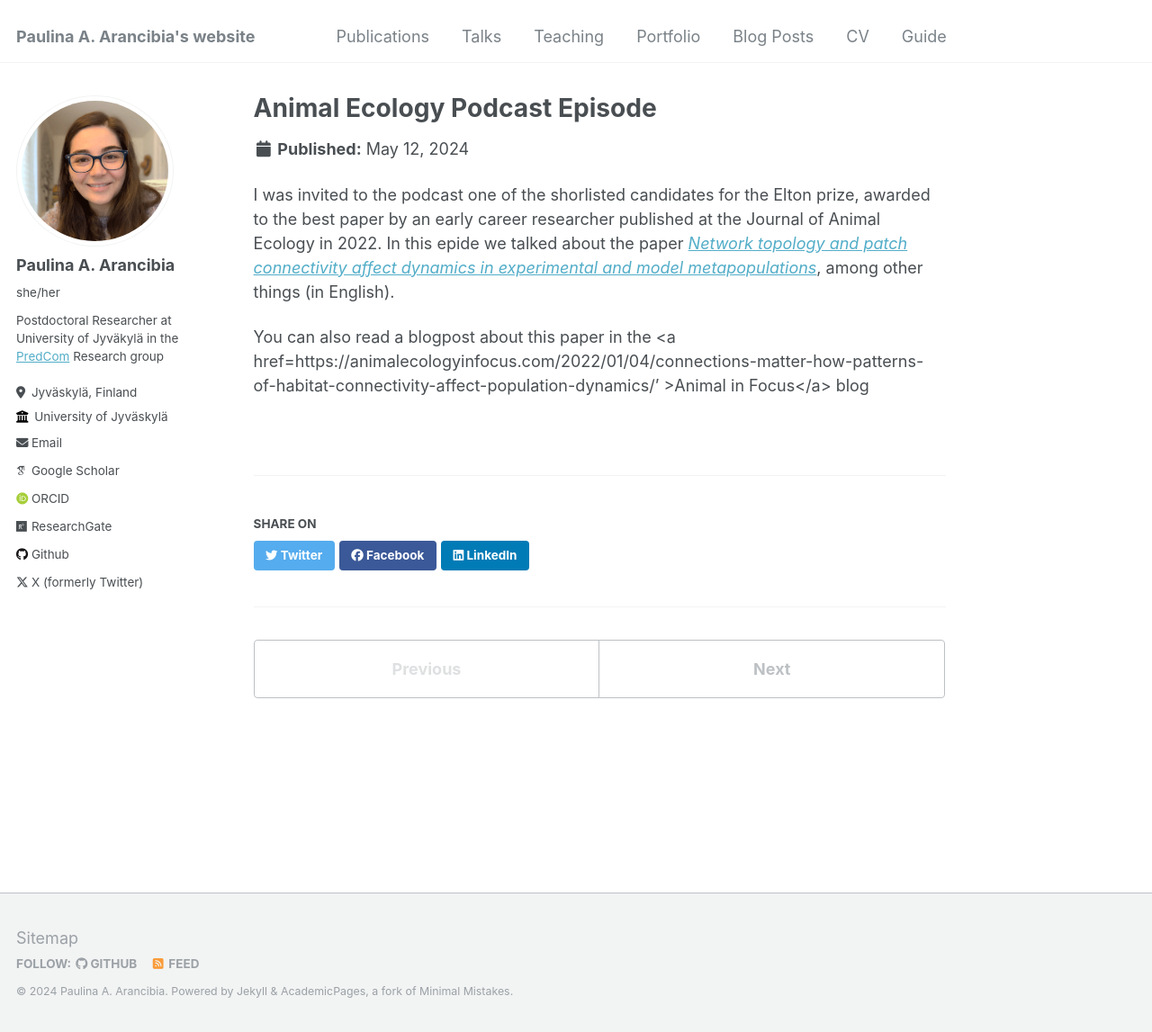
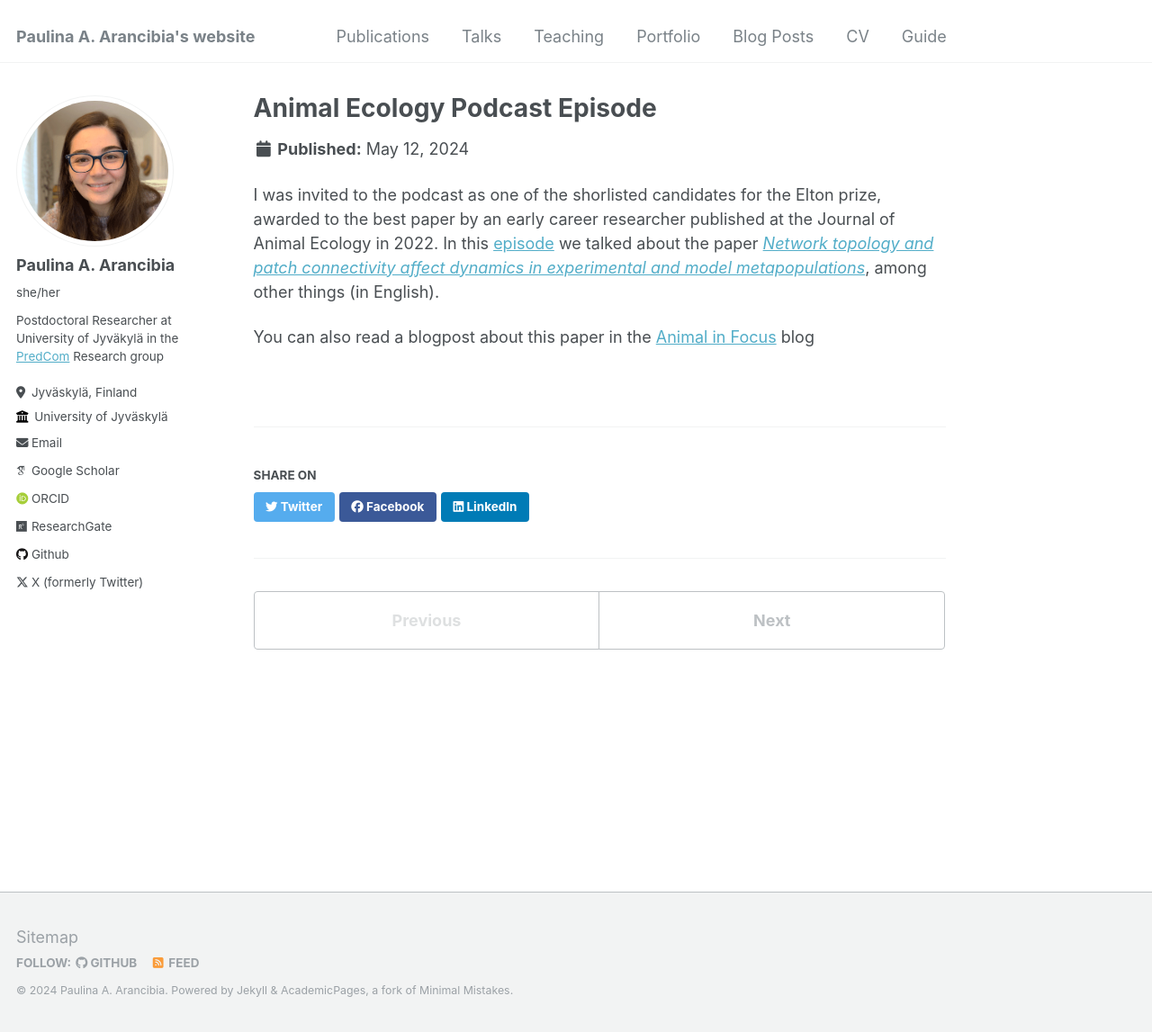
Before and after one commit to parancibia/parancibia.github.io, a Jekyll site: the page built from _portfolio/Elton_prize_podcast-1.md, in a window 1280 px wide and 1147 px high. Shown: the whole window at 90% size. Built offline with Jekyll 4.4.1, drawn with Linux system fonts in a browser that asks for light colours; some web fonts are replaced.

Commit message:
update elton prize podcast

```diff
--- a/_portfolio/Elton_prize_podcast-1.md
+++ b/_portfolio/Elton_prize_podcast-1.md
@@ -1,9 +1,9 @@
 ---
 title: "Animal Ecology Podcast Episode"
-excerpt: "Connections Matter: How Patterns of Habitat Connectivity Affect Population Dynamics  <a href=https://open.spotify.com/episode/4B8WVMHMBMzsuCspiJI6g8?si=ATT9MnHdSf6y07XFWmTBtw'> <br/><img src='/images/Elton_prize_podcast.png'> </a>"
+excerpt: "Connections Matter: How Patterns of Habitat Connectivity Affect Population Dynamics"
 collection: portfolio
 ---
 
-I was invited to the podcast one of the shorlisted candidates for the Elton prize, awarded to the best paper by an early career researcher published at the Journal of Animal Ecology in 2022. In this epide we talked about the paper <a href='https://besjournals.onlinelibrary.wiley.com/doi/epdf/10.1111/1365-2656.13647'> *Network topology and patch connectivity affect dynamics in experimental and model metapopulations*</a>, among other things (in English).
+I was invited to the podcast as one of the shorlisted candidates for the Elton prize, awarded to the best paper by an early career researcher published at the Journal of Animal Ecology in 2022. In this <a href='https://open.spotify.com/episode/4B8WVMHMBMzsuCspiJI6g8?si=ATT9MnHdSf6y07XFWmTBtw'> episode</a> we talked about the paper <a href='https://besjournals.onlinelibrary.wiley.com/doi/epdf/10.1111/1365-2656.13647'> *Network topology and patch connectivity affect dynamics in experimental and model metapopulations*</a>, among other things (in English).
 
-You can also read a blogpost about this paper in the  <a href=https://animalecologyinfocus.com/2022/01/04/connections-matter-how-patterns-of-habitat-connectivity-affect-population-dynamics/' >Animal in Focus</a>  blog
+You can also read a blogpost about this paper in the  <a href='https://animalecologyinfocus.com/2022/01/04/connections-matter-how-patterns-of-habitat-connectivity-affect-population-dynamics/' >Animal in Focus</a>  blog
```
